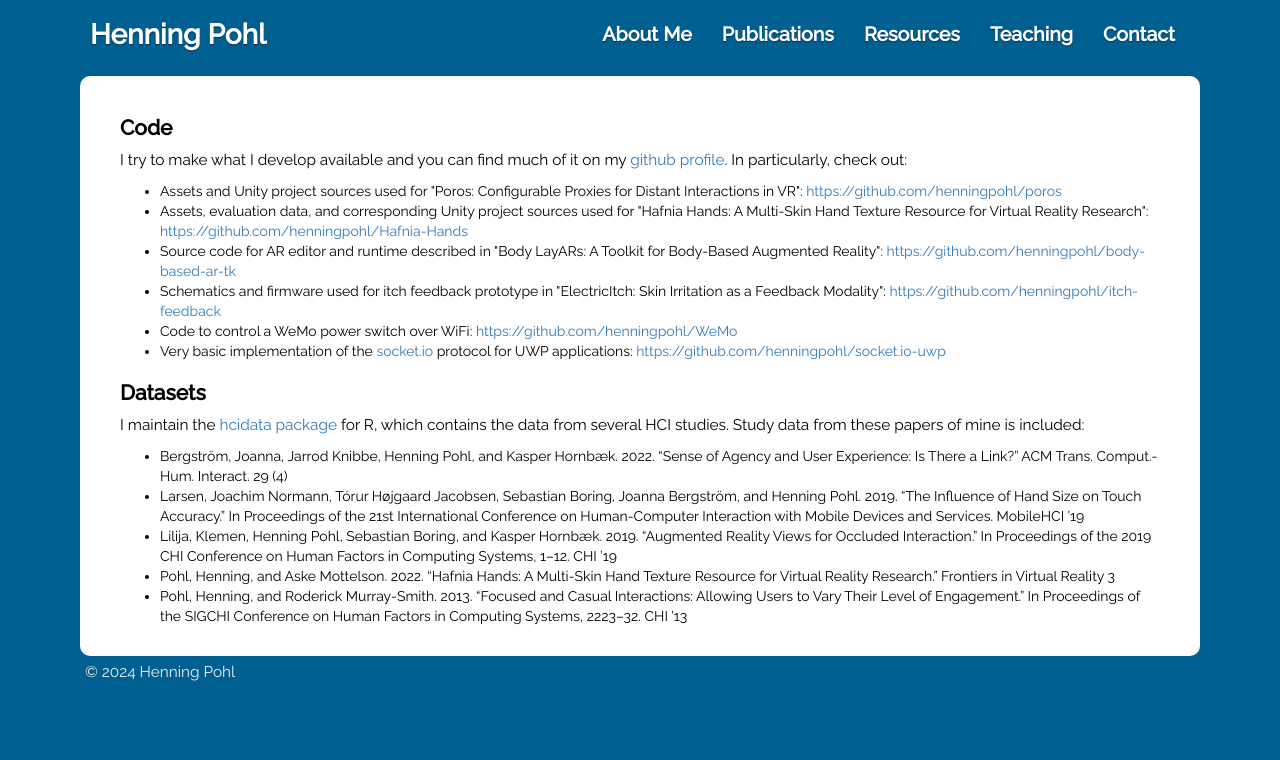
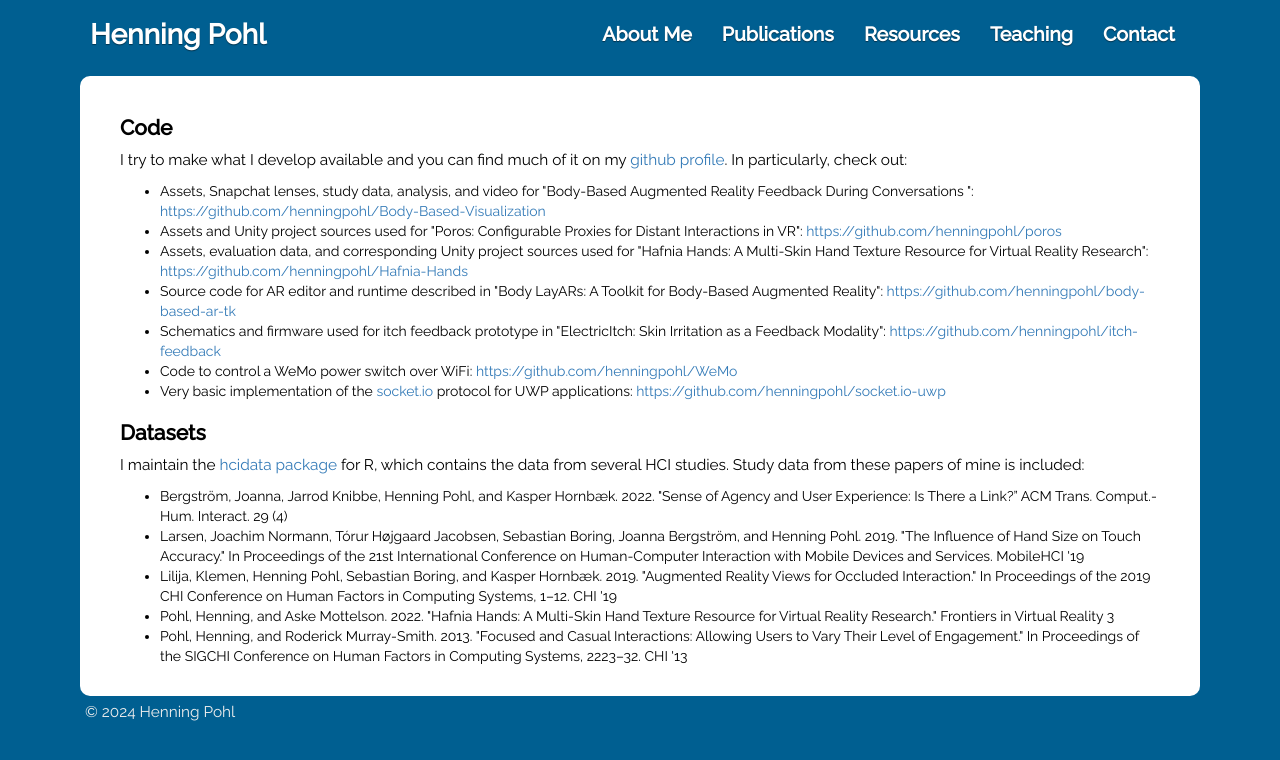
Before and after one commit to henningpohl/henningpohl.github.io, a Jekyll site: the page built from resources.html, in a window 1280 px wide. Shown: the top 760 px of the page. Built offline with Jekyll 4.4.1, drawn with Linux system fonts in a browser that asks for light colours.

Commit message:
MobileHCI '24 paper updated

```diff
--- a/resources.html
+++ b/resources.html
@@ -6,6 +6,8 @@ layout: default
 <h2>Code</h2>
 <p>I try to make what I develop available and you can find much of it on my <a href="https://github.com/henningpohl">github profile</a>. In particularly, check out:
 <ul>
+<li>Assets, Snapchat lenses, study data, analysis, and video for "Body-Based Augmented Reality Feedback During Conversations
+": <a href="https://github.com/henningpohl/Body-Based-Visualization">https://github.com/henningpohl/Body-Based-Visualization</a></li>
 <li>Assets and Unity project sources used for "Poros: Configurable Proxies for Distant Interactions in VR": <a href="https://github.com/henningpohl/poros">https://github.com/henningpohl/poros</a></li>
 <li>Assets, evaluation data, and corresponding Unity project sources used for "Hafnia Hands: A Multi-Skin Hand Texture Resource for Virtual Reality Research": <a href="https://github.com/henningpohl/Hafnia-Hands">https://github.com/henningpohl/Hafnia-Hands</a></li>
 <li>Source code for AR editor and runtime described in "Body LayARs: A Toolkit for Body-Based Augmented Reality": <a href="https://github.com/henningpohl/body-based-ar-tk">https://github.com/henningpohl/body-based-ar-tk</a></li>
@@ -21,11 +23,11 @@ layout: default
 <p>
 I maintain the <a href="https://github.com/henningpohl/hcidata">hcidata package</a> for R, which contains the data from several HCI studies. Study data from these papers of mine is included:
 <ul>
-<li>Bergström, Joanna, Jarrod Knibbe, Henning Pohl, and Kasper Hornbæk. 2022. “Sense of Agency and User Experience: Is There a Link?” ACM Trans. Comput.-Hum. Interact. 29 (4)</li>
-<li>Larsen, Joachim Normann, Tórur Højgaard Jacobsen, Sebastian Boring, Joanna Bergström, and Henning Pohl. 2019. “The Influence of Hand Size on Touch Accuracy.” In Proceedings of the 21st International Conference on Human-Computer Interaction with Mobile Devices and Services. MobileHCI ’19</li>
-<li>Lilija, Klemen, Henning Pohl, Sebastian Boring, and Kasper Hornbæk. 2019. “Augmented Reality Views for Occluded Interaction.” In Proceedings of the 2019 CHI Conference on Human Factors in Computing Systems, 1–12. CHI ’19</li>
-<li>Pohl, Henning, and Aske Mottelson. 2022. “Hafnia Hands: A Multi-Skin Hand Texture Resource for Virtual Reality Research.” Frontiers in Virtual Reality 3</li>
-<li>Pohl, Henning, and Roderick Murray-Smith. 2013. “Focused and Casual Interactions: Allowing Users to Vary Their Level of Engagement.” In Proceedings of the SIGCHI Conference on Human Factors in Computing Systems, 2223–32. CHI ’13</li>
+<li>Bergström, Joanna, Jarrod Knibbe, Henning Pohl, and Kasper Hornbæk. 2022. "Sense of Agency and User Experience: Is There a Link?” ACM Trans. Comput.-Hum. Interact. 29 (4)</li>
+<li>Larsen, Joachim Normann, Tórur Højgaard Jacobsen, Sebastian Boring, Joanna Bergström, and Henning Pohl. 2019. "The Influence of Hand Size on Touch Accuracy." In Proceedings of the 21st International Conference on Human-Computer Interaction with Mobile Devices and Services. MobileHCI '19</li>
+<li>Lilija, Klemen, Henning Pohl, Sebastian Boring, and Kasper Hornbæk. 2019. "Augmented Reality Views for Occluded Interaction." In Proceedings of the 2019 CHI Conference on Human Factors in Computing Systems, 1–12. CHI '19</li>
+<li>Pohl, Henning, and Aske Mottelson. 2022. "Hafnia Hands: A Multi-Skin Hand Texture Resource for Virtual Reality Research." Frontiers in Virtual Reality 3</li>
+<li>Pohl, Henning, and Roderick Murray-Smith. 2013. "Focused and Casual Interactions: Allowing Users to Vary Their Level of Engagement." In Proceedings of the SIGCHI Conference on Human Factors in Computing Systems, 2223–32. CHI '13</li>
 </ul>
 </p>
 </section>
```
Also changed, not shown: _data/bibtex.yaml (+12 -3 lines), _data/publications.json, 1 other file.
